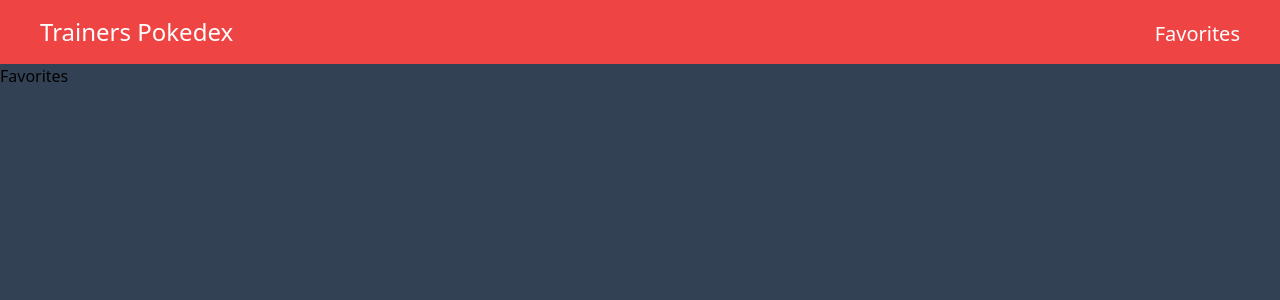
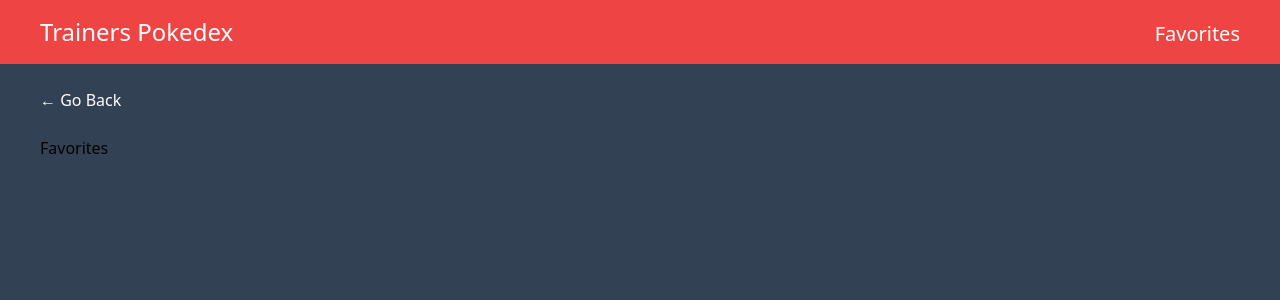
Before and after one commit to Jesusborjas006/TrainersPokedex, a React (Vite) app: page /pokedex/favorites in a window 1280 px wide. Shown: the top 300 px of the page. Built offline with nearby package versions, Linux system fonts and the light colour scheme; no server answers.

Commit message:
Add new button for each pokemon card to display favorite

```diff
--- a/src/components/Pokemon.tsx
+++ b/src/components/Pokemon.tsx
@@ -22,6 +22,12 @@
       className="border-4 cursor-pointer rounded-xl capitalize bg-slate-100 py-6 hover:border-red-600 relative"
       onClick={() => setSelectedPokemon(name)}
     >
+      <button
+        className="border absolute top-2 left-2"
+        onClick={() => console.log("Cliked")}
+      >
+        Favorite
+      </button>
       <p className="absolute right-2 top-2 text-sm text-blue-900">
         #{formattedPokemonId(String(id))}
       </p>
--- a/src/pages/Favorites.tsx
+++ b/src/pages/Favorites.tsx
@@ -1,7 +1,14 @@
+import { useNavigate } from "react-router";
+
 const Favorites = () => {
+  const navigate = useNavigate();
   return (
-    <section>
+    <section className="max-w-[1200px] mx-auto">
+      <button className="my-6 text-white" onClick={() => navigate(-1)}>
+        &larr; Go Back
+      </button>
       <h3>Favorites</h3>
+      <div></div>
     </section>
   );
 };
```
